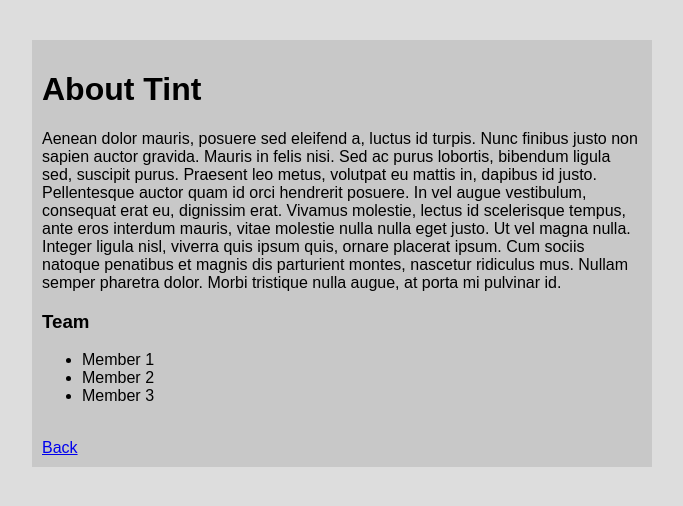
After one commit to zanesterling/tint, a Flask app: template templates/about.html in a window 1280 px wide. The commit adds this page. Shown: the top 506 px of the page, without its empty margins (298-981 px from the left). Run offline with Flask 2, Linux system fonts and the light colour scheme; the template is opened without the code that fills it, so the values that code supplies are empty; some libraries are stand-ins or nearby versions.

Commit message:
Add About page and link to it
Also minor HTML syntax fixes

```diff
--- a/static/css/home.css
+++ b/static/css/home.css
@@ -1,6 +1,7 @@
 body {
 	font-family: sans-serif;
 	background-color: #DDD;
+	margin: 20px;
 }
 
 #container {
--- a/static/css/welcome.css
+++ b/static/css/welcome.css
@@ -67,3 +67,7 @@ body {
 	margin-top: 25px;
 	display: block;
 }
+
+#header {
+	margin: 20px;
+}
--- /dev/null
+++ b/templates/about.html
@@ -0,0 +1,23 @@
+<!doctype html>
+<head>
+	<title>About</title>
+	<link rel=stylesheet href="{{ url_for('static', filename='css/home.css') }}" type=text/css />
+	<script src="https://code.jquery.com/jquery-2.1.1.min.js"></script>
+	<script src="{{ url_for('static', filename='js/home.js') }}"></script>
+</head>
+<body>
+	<div id="container">
+		<h1>About Tint</h1>
+		<!-- TODO add information about app -->
+		<p>Aenean dolor mauris, posuere sed eleifend a, luctus id turpis. Nunc finibus justo non sapien auctor gravida. Mauris in felis nisi. Sed ac purus lobortis, bibendum ligula sed, suscipit purus. Praesent leo metus, volutpat eu mattis in, dapibus id justo. Pellentesque auctor quam id orci hendrerit posuere. In vel augue vestibulum, consequat erat eu, dignissim erat. Vivamus molestie, lectus id scelerisque tempus, ante eros interdum mauris, vitae molestie nulla nulla eget justo. Ut vel magna nulla. Integer ligula nisl, viverra quis ipsum quis, ornare placerat ipsum. Cum sociis natoque penatibus et magnis dis parturient montes, nascetur ridiculus mus. Nullam semper pharetra dolor. Morbi tristique nulla augue, at porta mi pulvinar id.</p>
+		<h3>Team</h3>
+		<!-- TODO add team names, images, roles, integrate with Gravatar or Linkedin -->
+		<ul>
+			<li>Member 1</li>
+			<li>Member 2</li>
+			<li>Member 3</li>
+		</ul>
+		<br>
+		<a href="welcome.html">Back</a>
+	</div>
+</body>
```
Also changed, not shown: templates/welcome.html (+8 -5 lines).
